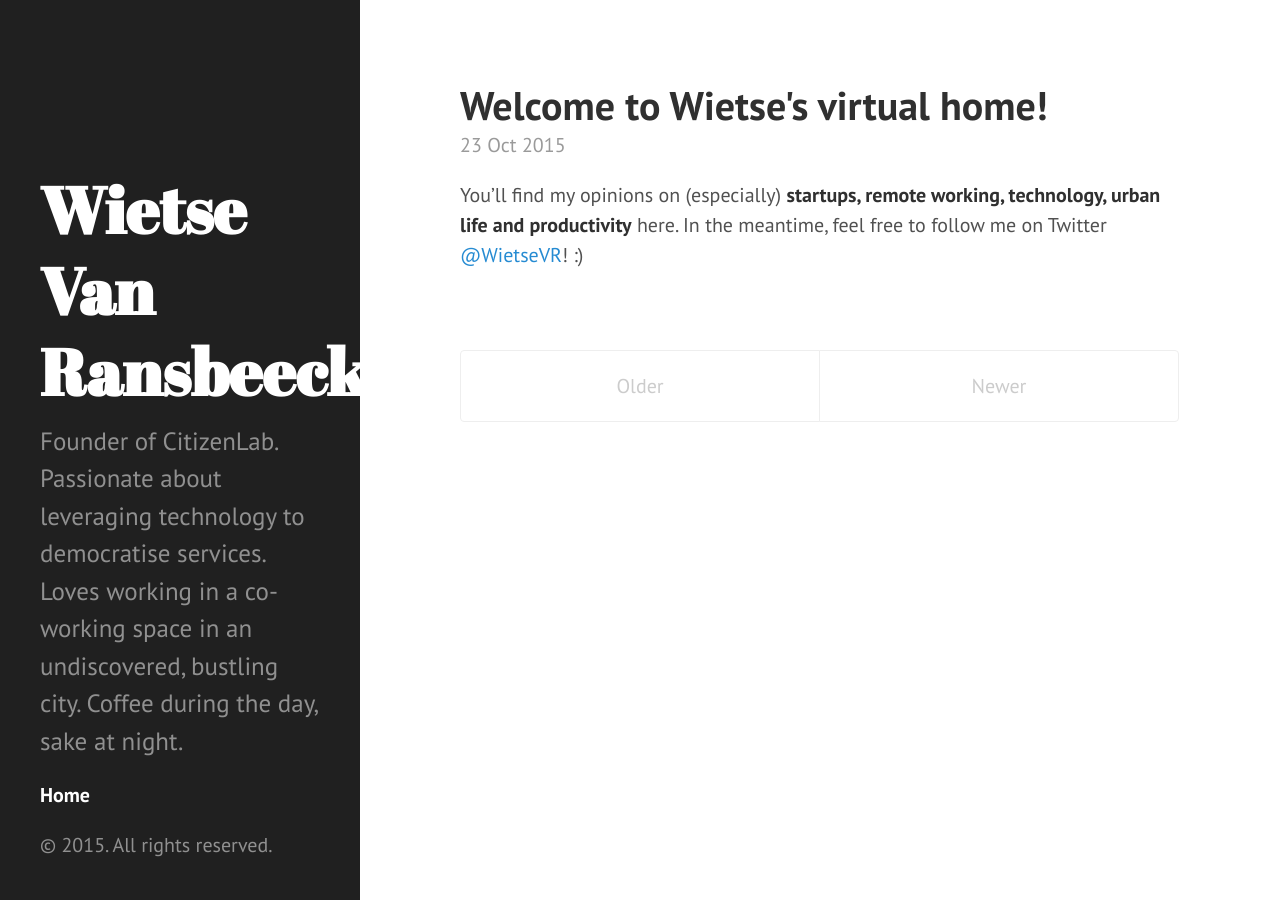
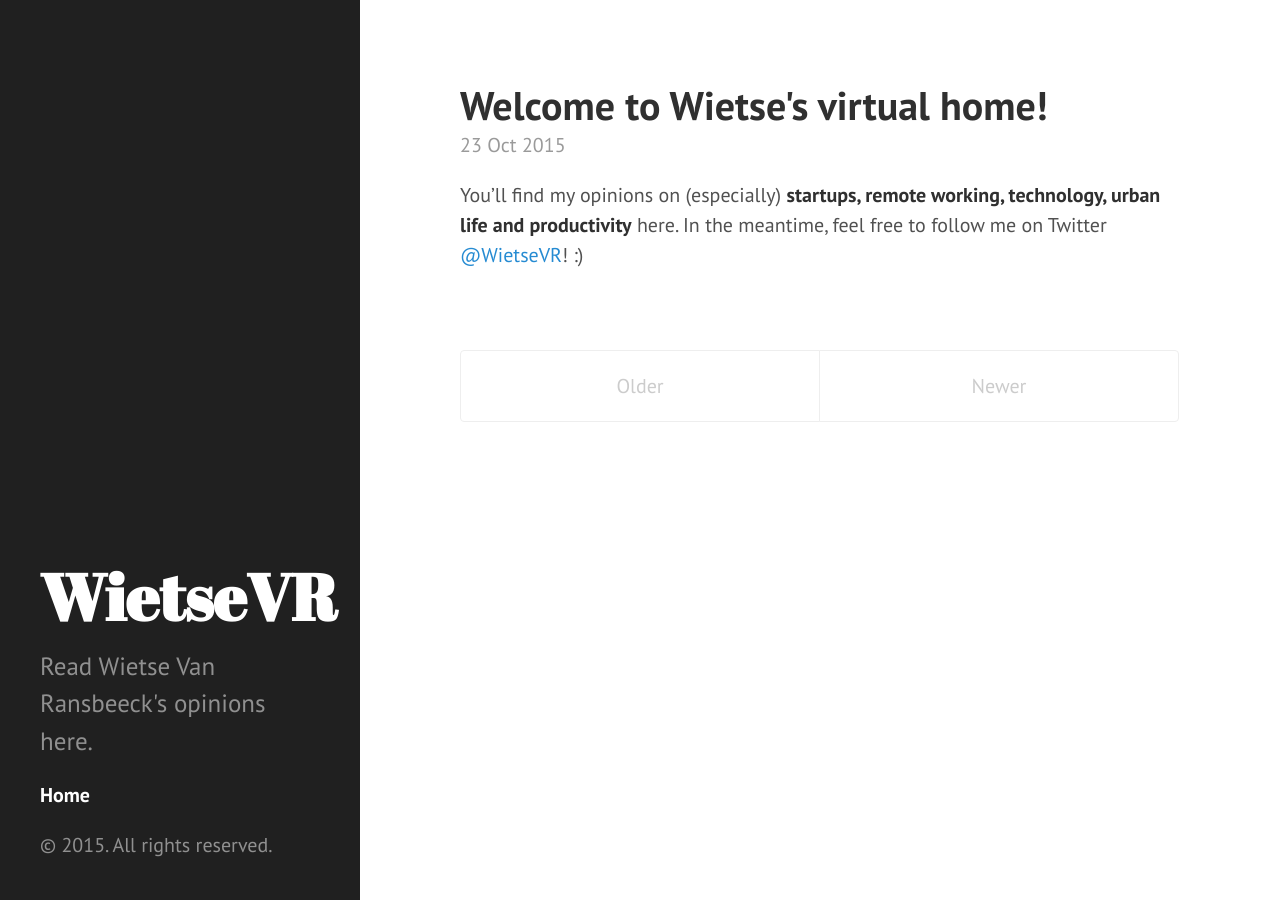
Before and after one commit to wietsevr/wietsevr, a Jekyll site: the page built from index.html, in a window 1280 px wide. Built offline with Jekyll 4.4.1, drawn with Linux system fonts in a browser that asks for light colours; the list of posts is cut into pages by our own code.

Commit message:
Update _config.yml

```diff
--- a/_config.yml
+++ b/_config.yml
@@ -2,7 +2,7 @@ excerpt_separator: ""
 pygments: true
 markdown: kramdown
 url: http://wietsevr.github.io
-title: Wietse Van Ransbeeck
+title: WietseVR
 tagline: A log of everyday life
-description: Founder of CitizenLab. Passionate about leveraging technology to democratise services. Loves working in a co-working space in an undiscovered, bustling city. Coffee during the day, sake at night. <br />
+description: Read Wietse Van Ransbeeck's opinions here.<br />
 paginate: 10
```
